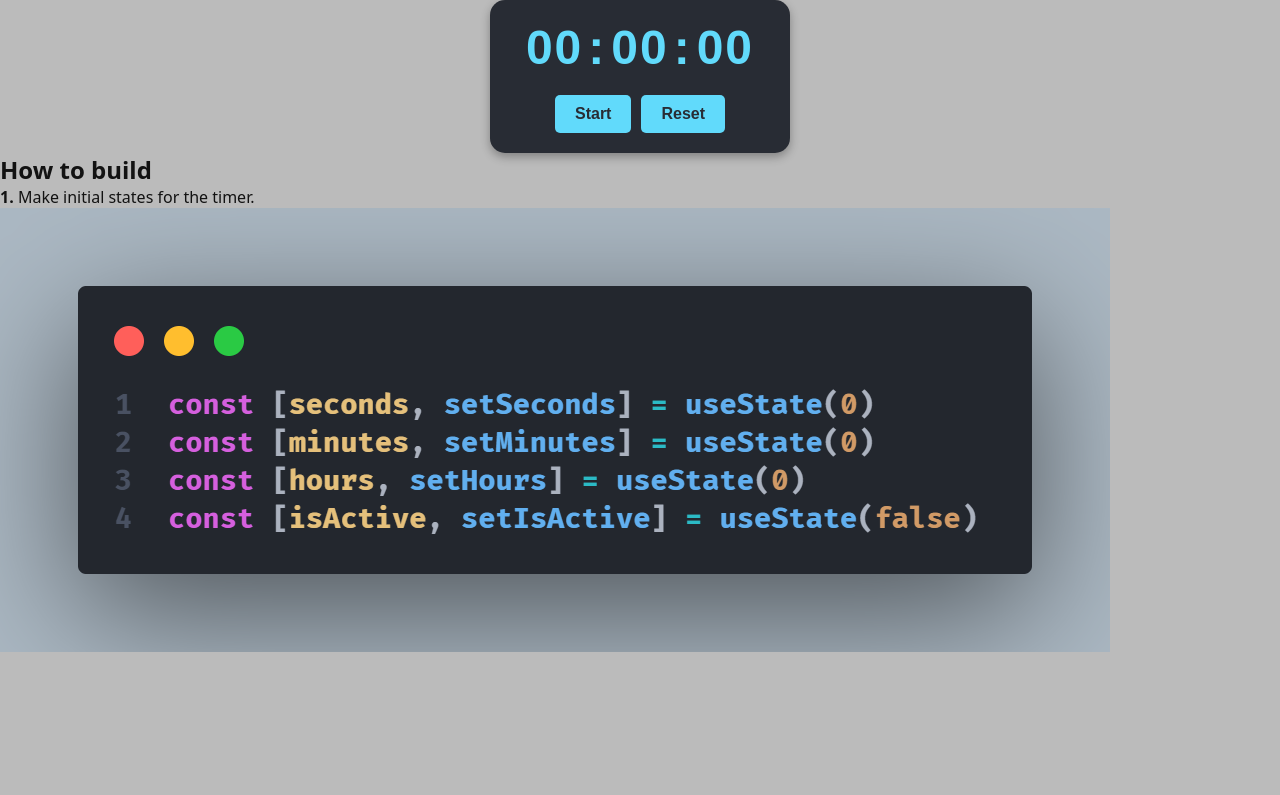
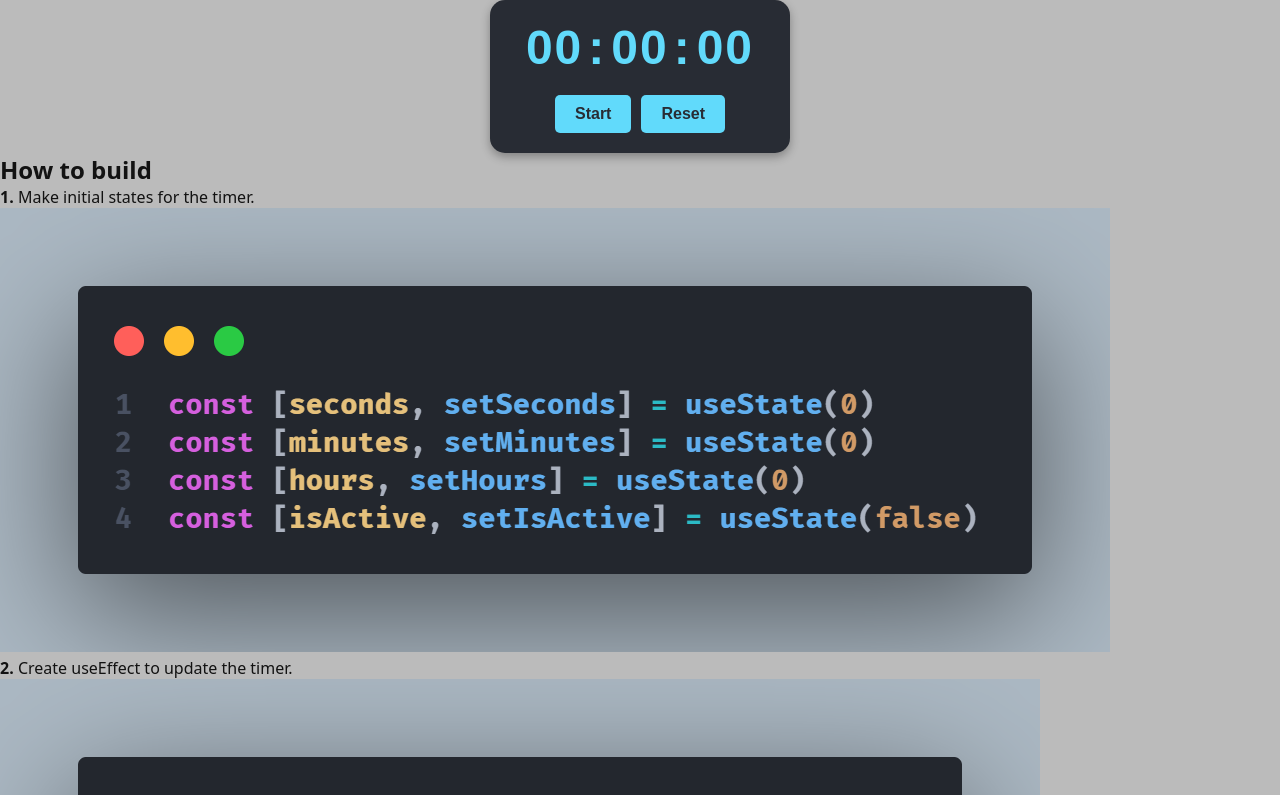
Before and after one commit to Espadv69/useState-Advanced, a React (Vite) app in the folder ChronoMaster/: page / in a window 1280 px wide. Shown: the top 795 px of the page. Built offline with nearby package versions, Linux system fonts and the light colour scheme; the HTML template or start-up script is replaced by a standard one.

Commit message:
Add second LiExplanation item for timer update steps in Explanation component

```diff
--- a/ChronoMaster/src/components/Explanation/Explanation.jsx
+++ b/ChronoMaster/src/components/Explanation/Explanation.jsx
@@ -12,6 +12,13 @@ const Explanation = () => {
           imgUrl="/images/initHooks.png"
           imgAlt="Code snippet for initial states."
         />
+
+        <LiExplanation
+          step={2}
+          description="Create useEffect to update the timer."
+          imgUrl="/images/timer.png"
+          imgAlt="Code snippet for useEffect."
+        />
       </ul>
     </section>
   )
```
